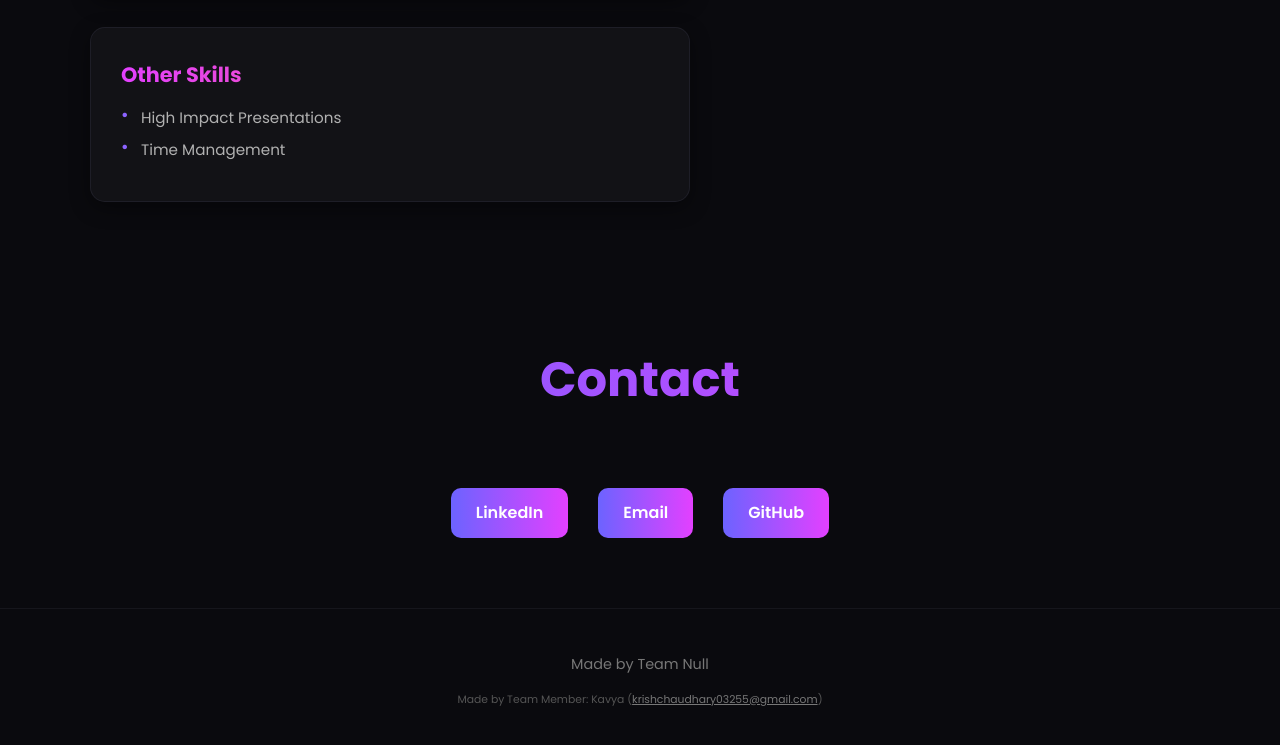
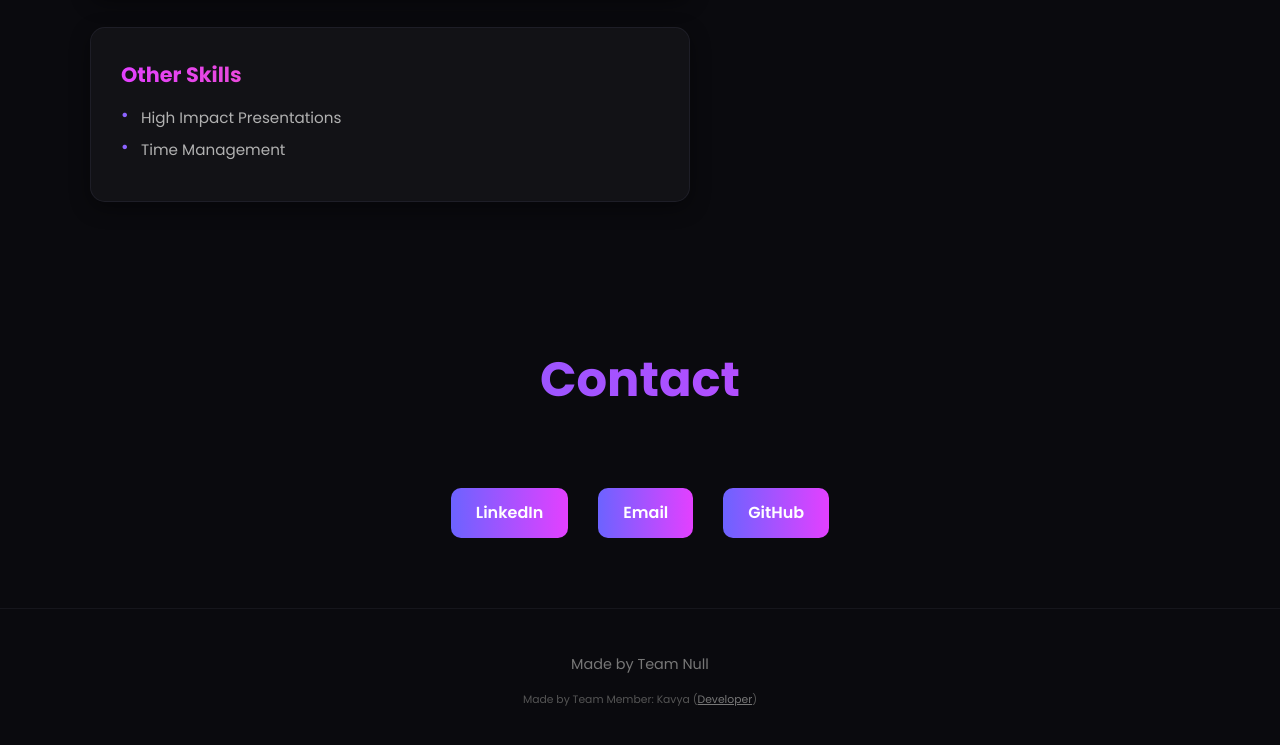
Before and after one commit to KAVYA-29-ai/krish-portfolio, a plain HTML site: page index.html in a window 1280 px wide. Shown: the part 4679-5424 px from the top of the page. Drawn offline with Linux system fonts and the light colour scheme.

Commit message:
Update index.html

```diff
--- a/index.html
+++ b/index.html
@@ -592,7 +592,7 @@
 
 <footer class="footer">
     <p>Made by Team Null</p>
-    <p class="footer-small-text">Made by Team Member: Kavya (<a href="mailto:krishchaudhary03255@gmail.com" style="color:#777;">krishchaudhary03255@gmail.com</a>)</p>
+    <p class="footer-small-text">Made by Team Member: Kavya (<a href="linkedin.com/in/kavya-rajput-431055370" style="color:#777;">Developer</a>)</p>
 </footer>
 
 </body>
```
